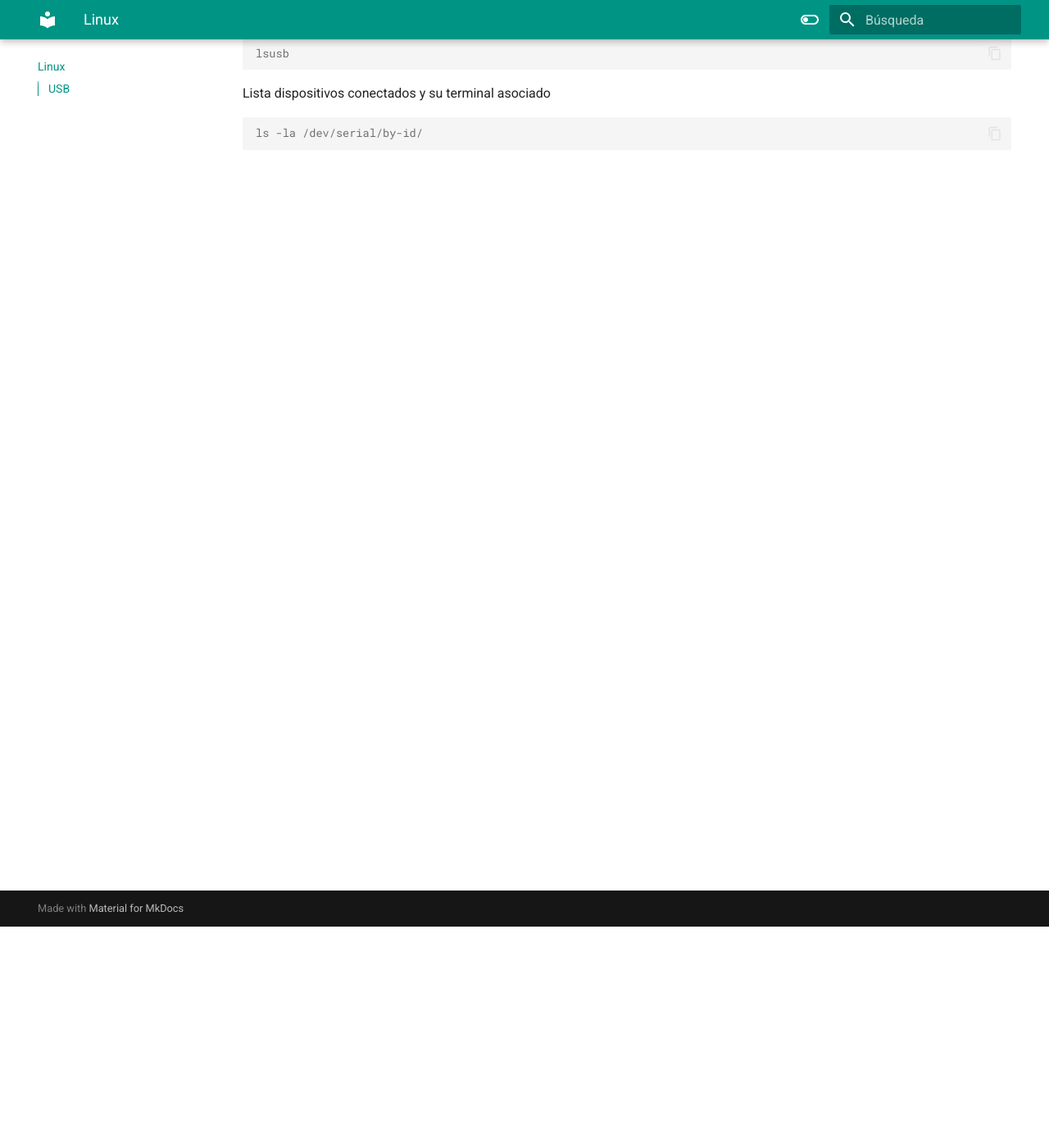
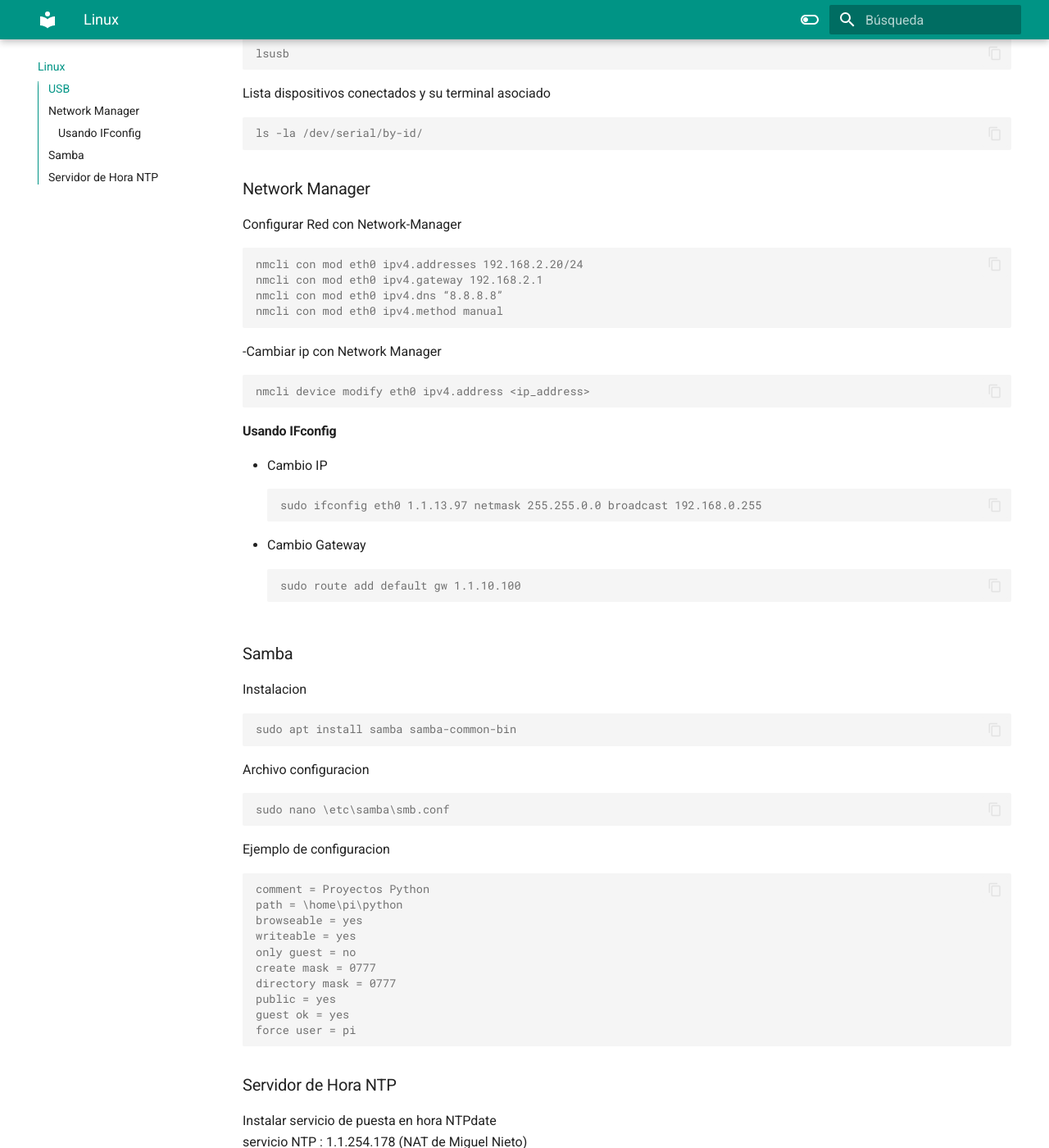
Before and after one commit to TomasNorm/NormaWiki, an MkDocs documentation site: the page built from docs/linuxcheatsheet.md, in a window 1280 px wide and 1400 px high, scrolled down 270 px. Shown: the whole window at 82% size. Built offline with MkDocs 1.6.1 and Material for MkDocs 9.7.7, drawn with Linux system fonts in a browser that asks for light colours; some of the changed text lies outside the part shown.

Commit message:
Update linuxcheatsheet.md

````diff
--- a/docs/linuxcheatsheet.md
+++ b/docs/linuxcheatsheet.md
@@ -10,3 +10,67 @@ Lista dispositivos conectados y su terminal asociado
 ```console
 ls -la /dev/serial/by-id/
 ```
+
+
+### Network Manager
+Configurar Red con Network-Manager
+```console
+nmcli con mod eth0 ipv4.addresses 192.168.2.20/24
+nmcli con mod eth0 ipv4.gateway 192.168.2.1
+nmcli con mod eth0 ipv4.dns “8.8.8.8”
+nmcli con mod eth0 ipv4.method manual
+```
+-Cambiar ip con Network Manager
+```console
+nmcli device modify eth0 ipv4.address <ip_address>
+```
+
+#### Usando IFconfig
+- Cambio IP
+```console
+sudo ifconfig eth0 1.1.13.97 netmask 255.255.0.0 broadcast 192.168.0.255
+```
+- Cambio Gateway
+```console
+sudo route add default gw 1.1.10.100
+```
+
+### Samba
+Instalacion
+```console
+sudo apt install samba samba-common-bin
+```
+Archivo configuracion
+```console
+sudo nano \etc\samba\smb.conf
+```
+Ejemplo de configuracion
+```console
+comment = Proyectos Python
+path = \home\pi\python
+browseable = yes
+writeable = yes
+only guest = no
+create mask = 0777
+directory mask = 0777
+public = yes
+guest ok = yes
+force user = pi
+```
+
+### Servidor de Hora  NTP
+Instalar servicio de puesta en hora NTPdate
+servicio NTP : 1.1.254.178 (NAT de Miguel Nieto)
+
+Configurar en
+```console
+sudo nano \etc\systemd\timesyncd.conf
+```
+Añadir
+```
+timedatectl set-ntp true
+```
+Reiniciar servicio
+```console
+sudo systemctl restart systemd-timesyncd.service
+```
````
